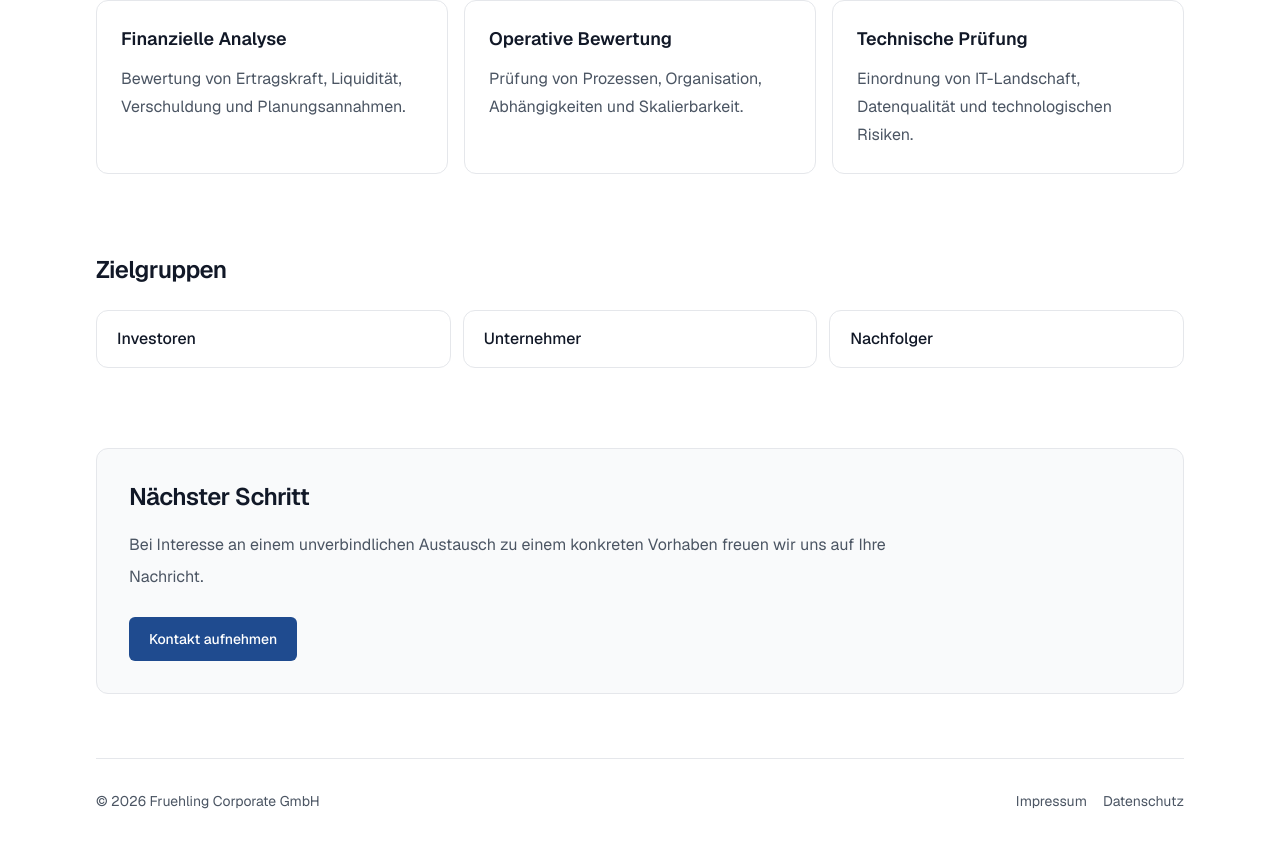
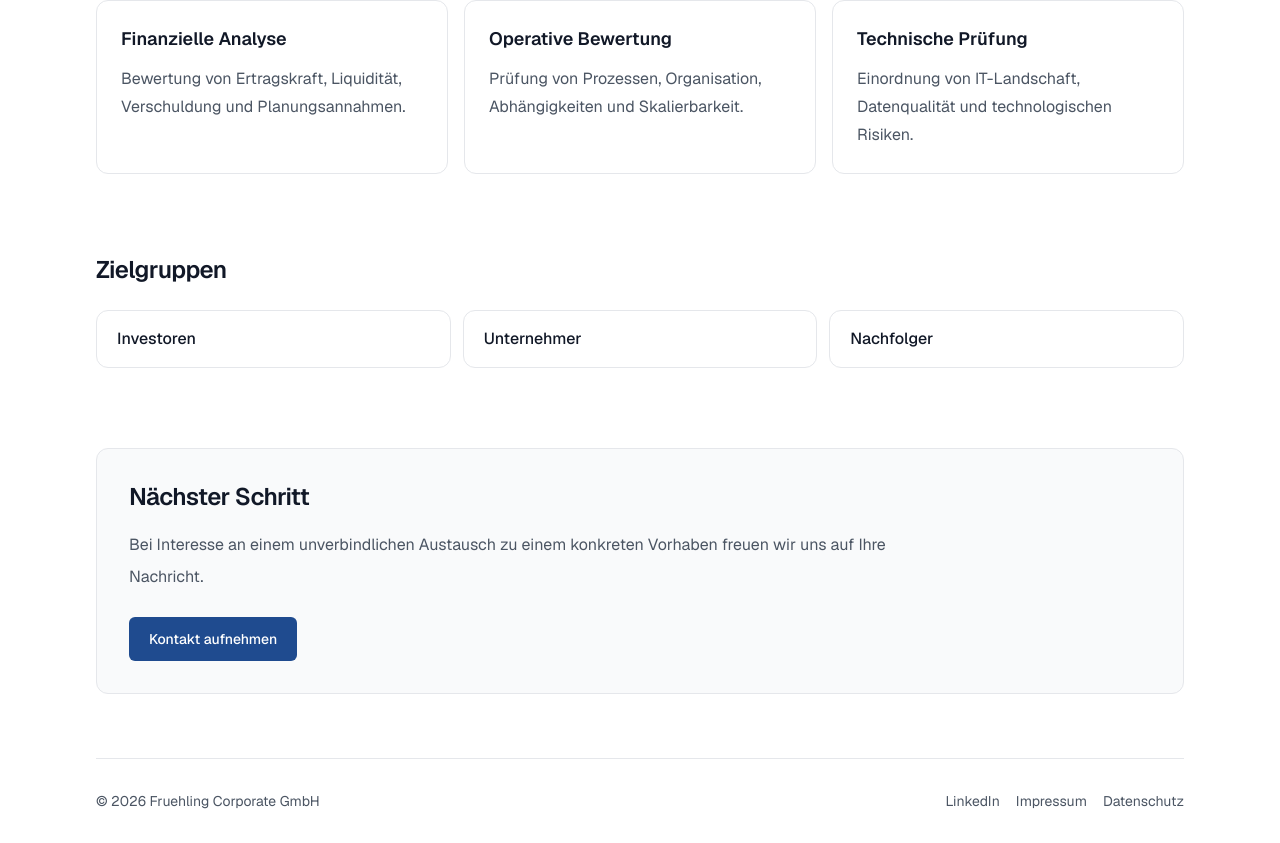
Before and after one commit to carlfruehling/fruehling-corporate, a Next.js app: page / in a window 1280 px wide. Shown: the part 771-1614 px from the top of the page. Built offline with nearby package versions, Linux system fonts and the light colour scheme.

Commit message:
Add LinkedIn profile link to footer

```diff
--- a/src/components/site-footer.tsx
+++ b/src/components/site-footer.tsx
@@ -7,6 +7,16 @@
         <p>© {new Date().getFullYear()} Fruehling Corporate GmbH</p>
         <nav aria-label="Rechtliches">
           <ul className="flex gap-4">
+            <li>
+              <a
+                href="https://www.linkedin.com/in/cfruehling/"
+                target="_blank"
+                rel="noopener noreferrer"
+                className="transition hover:text-foreground"
+              >
+                LinkedIn
+              </a>
+            </li>
             <li>
               <Link href="/impressum" className="transition hover:text-foreground">
                 Impressum
```
